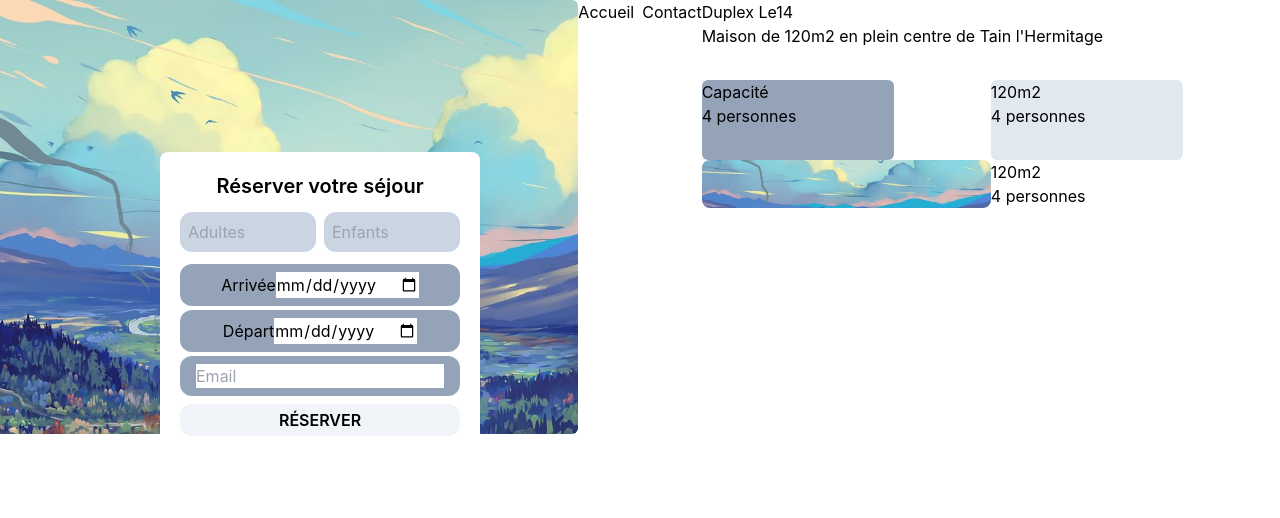
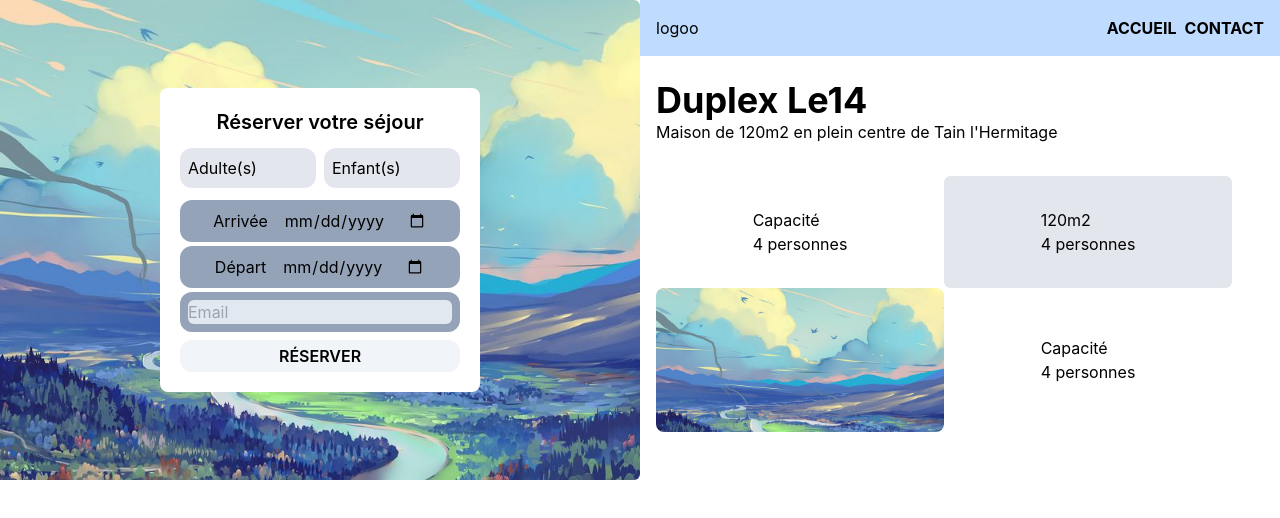
Before and after one commit to T-Urud/le14-project, a React (Create React App) app: page / in a window 1280 px wide. Shown: the top 518 px of the page. Built offline with nearby package versions, Linux system fonts and the light colour scheme.

Commit message:
header and home page updates

```diff
--- a/src/components/Booking.js
+++ b/src/components/Booking.js
@@ -3,54 +3,52 @@ import backgroundImg from "../assets/landscape_art_road_127350_800x600.jpg";
 
 const Booking = () => {
   return (
-    <div className="w-1/2 h-full relative">
-      <div className="">
-        <img
-          src={backgroundImg}
-          alt=""
-          className="w-full h-full rounded-r-md"
-        />
-      </div>
-      <div className="bg-white absolute top-0 left-0 translate-x-1/2 translate-y-1/2 max-w-80 w-full p-5 rounded-lg">
+    <div className="w-1/2 h-full relative flex items-center justify-center">
+      <img src={backgroundImg} alt className="w-full h-full rounded-r-md" />
+      <div className="absolute inset-0 flex items-center justify-center">
+        <div className=" bg-white max-w-80 w-full p-5 rounded-lg">
           <form className="flex flex-wrap justify-center">
             <legend className="text-xl font-semibold">
               Réserver votre séjour
             </legend>
             <div className="flex gap-2 my-3 w-full">
-            <div className="w-1/2 flex justify-center items-center p-2 bg-slate-300 rounded-xl ">
-              <label htmlFor="adults"></label>
+              <div className="w-1/2 flex justify-center items-center p-2 bg-persoGrey rounded-xl ">
+                <label htmlFor="adults">Adulte(s)</label>
                 <input
                   type="number"
                   max={4}
                   min={1}
                   name="adults"
-                placeholder="Adultes"
-                className="w-full overflow-hidden outline-none bg-slate-300"
+                  className="w-full overflow-hidden outline-none bg-persoGrey text-center"
                 />
               </div>
-            <div className="w-1/2 flex justify-center items-center p-2 bg-slate-300 rounded-xl">
-              <label htmlFor="kids"></label>
+              <div className="w-1/2 flex justify-center items-center p-2 bg-persoGrey rounded-xl">
+                <label htmlFor="kids">Enfant(s)</label>
                 <input
                   type="number"
                   max={4}
                   min={1}
                   name="kids"
-                placeholder="Enfants"
-                className="w-full overflow-hidden outline-none bg-slate-300"
+                  className="w-full overflow-hidden outline-none bg-persoGrey text-center"
                 />
               </div>
             </div>
-          <div className="w-full flex justify-center items-center p-2 bg-slate-400 rounded-xl">
+            <div className="w-full flex justify-center items-center p-2 bg-slate-400 rounded-xl gap-4">
               <label htmlFor="arrive">Arrivée</label>
-            <input type="date" name="arrive" />
+              <input type="date" name="arrive" className="bg-slate-400" />
             </div>
-          <div className="w-full flex justify-center items-center p-2 bg-slate-400 rounded-xl my-1">
+            <div className="w-full flex justify-center items-center p-2 bg-slate-400 rounded-xl my-1 gap-4">
               <label htmlFor="depart">Départ</label>
-            <input type="date" name="depart" />
+              <input type="date" name="depart" className="bg-slate-400" />
             </div>
             <div className="w-full flex justify-center items-center p-2 bg-slate-400 rounded-xl">
               <label htmlFor="email"></label>
-            <input type="email" name="email" placeholder="Email" />
+              <input
+                type="email"
+                name="email"
+                placeholder="Email"
+                className="bg-slate-200 rounded-md w-full outline-none"
+              />
             </div>
             <button
               type="submit"
@@ -61,6 +59,7 @@ const Booking = () => {
           </form>
         </div>
       </div>
+    </div>
   );
 };
 
--- a/src/components/Header.js
+++ b/src/components/Header.js
@@ -3,9 +3,10 @@ import Navigation from "./Navigation";
 
 const Header = () => {
   return (
-    <header className="flex border-black border-3 h-8 border-opacity-10">
+    <header className="flex justify-between items-center px-4 border-black border-3 h-14 border-opacity-10 w-1/2 absolute right-0 top-0 bg-blue-200">
       <div className="">
         {/* <img src="../LOGO.jpg" alt="Kasa logo"></img> */}
+        logoo
       </div>
       <Navigation />
     </header>
--- a/src/components/Navigation.js
+++ b/src/components/Navigation.js
@@ -4,7 +4,7 @@ import { NavLink } from "react-router-dom";
 const Navigation = () => {
   return (
     <div className="">
-      <ul className="flex gap-2">
+      <ul className="flex gap-2 uppercase font-bold">
         <NavLink to="/" className={(nav) => (nav.isActive ? "" : "")}>
           <li>Accueil</li>
         </NavLink>
--- a/src/pages/Home.js
+++ b/src/pages/Home.js
@@ -5,30 +5,36 @@ import Booking from "../components/Booking";
 
 const Home = () => {
   return (
-    <section className="flex">
+    <section className="flex relative">
       <Booking />
       <Header />
-      <div className="w-1/2">
-        <h1>Duplex Le14</h1>
+      <div className="w-1/2 mt-20 h-auto px-4">
+        <h1 className="text-4xl font-bold">Duplex Le14</h1>
         <h2>Maison de 120m2 en plein centre de Tain l'Hermitage</h2>
-        <div className="grid grid-cols-2 my-8">
-          <div className="bg-slate-400 rounded-md w-48 h-20">
+        <div className="grid grid-cols-2 mt-8 mr-8">
+          <div className="rounded-md w-full h-28 flex flex-col items-center justify-center">
+            <div className="">
               <h2>Capacité</h2>
               <span>4 personnes</span>
             </div>
-          <div className="bg-slate-200 rounded-md w-48 h-20">
+          </div>
+          <div className="bg-persoGrey rounded-md w-full h-28 flex flex-col items-center justify-center">
+            <div className="">
               <h2>120m2</h2>
               <span>4 personnes</span>
             </div>
+          </div>
           <div
-            className="rounded-lg w-full h-full bg-center bg-cover"
+            className="rounded-lg w-full h-36 bg-center bg-cover"
             style={{
               backgroundImage: `url(${backgroundImg})`,
             }}
           ></div>
+          <div className="rounded-lg w-full h-36 flex flex-col items-center justify-center">
             <div className="">
-            <h2>120m2</h2>
+              <h2>Capacité</h2>
               <span>4 personnes</span>
+            </div>
           </div>
         </div>
       </div>
--- a/tailwind.config.js
+++ b/tailwind.config.js
@@ -2,7 +2,11 @@
 module.exports = {
   content: ["./src/**/*.{js, jsx}"],
   theme: {
-    extend: {},
+    extend: {
+      backgroundColor: {
+        persoGrey: "#e3e6ed",
+      },
+    },
   },
   plugins: [],
 };
```
Lines whose indentation alone changed are shown as unchanged.
